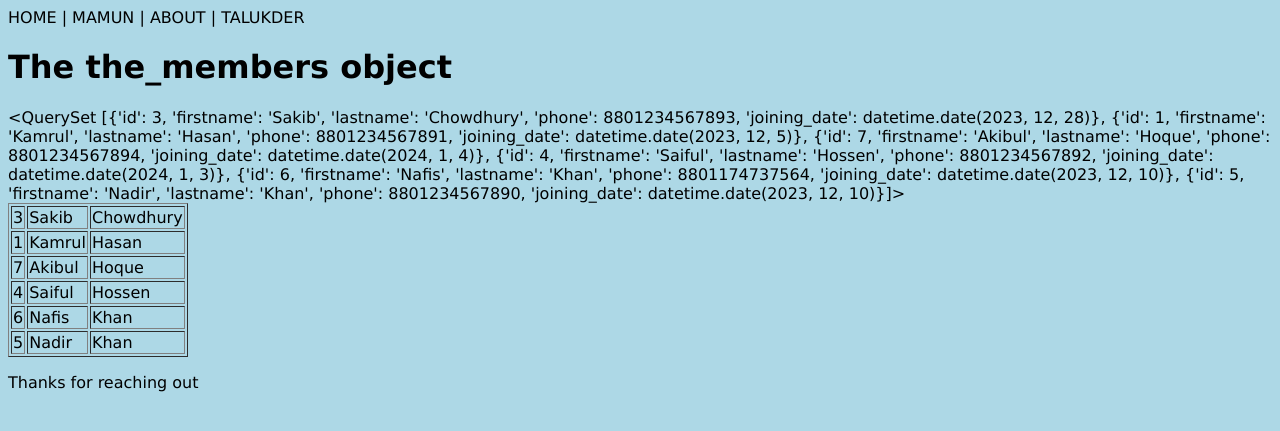
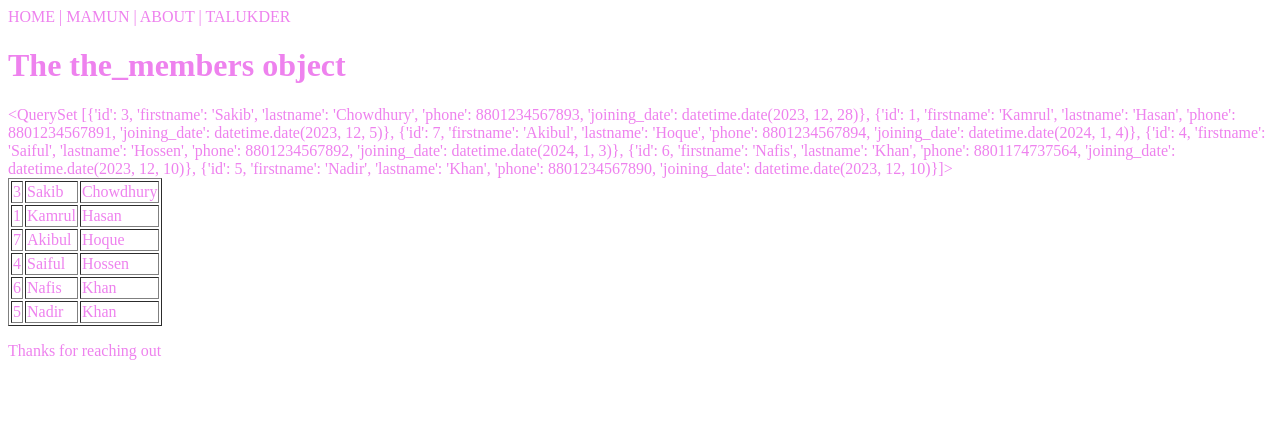
Before and after one commit to mamunemon-01/my_badminton_club, a Django app: page /testing/ in a window 1280 px wide. Shown: the top 431 px of the page. Run offline with Django 4.2, Linux system fonts and the light colour scheme; data comes from the database, SQL or seed files in the repository.

Commit message:
Introduced a directory for global static files

```diff
--- /dev/null
+++ b/globalstaticfiles/theglobal.css
@@ -0,0 +1,3 @@
+body {
+	color:violet;
+}
--- a/members/templates/template.html
+++ b/members/templates/template.html
@@ -2,7 +2,8 @@
 <!DOCTYPE html>
 <html>
 
-<link rel="stylesheet" href="{% static 'awal.css' %}">
+<!--link rel="stylesheet" href="{% static 'awal.css' %}"-->
+<link rel="stylesheet" href="{% static 'theglobal.css' %}">
 
 <body>
 	{% include "mymenu.html" with me="MAMUN" sponsor="TALUKDER" %}
--- a/my_tennis_club/settings.py
+++ b/my_tennis_club/settings.py
@@ -119,6 +119,10 @@ USE_TZ = True
 STATIC_ROOT = BASE_DIR/'productionfiles'
 STATIC_URL = 'static/'
 
+STATICFILES_DIRS = [
+    BASE_DIR/'globalstaticfiles'
+]
+
 # Default primary key field type
 # https://docs.djangoproject.com/en/4.1/ref/settings/#default-auto-field
 
--- /dev/null
+++ b/productionfiles/theglobal.css
@@ -0,0 +1,3 @@
+body {
+	color:violet;
+}
```
